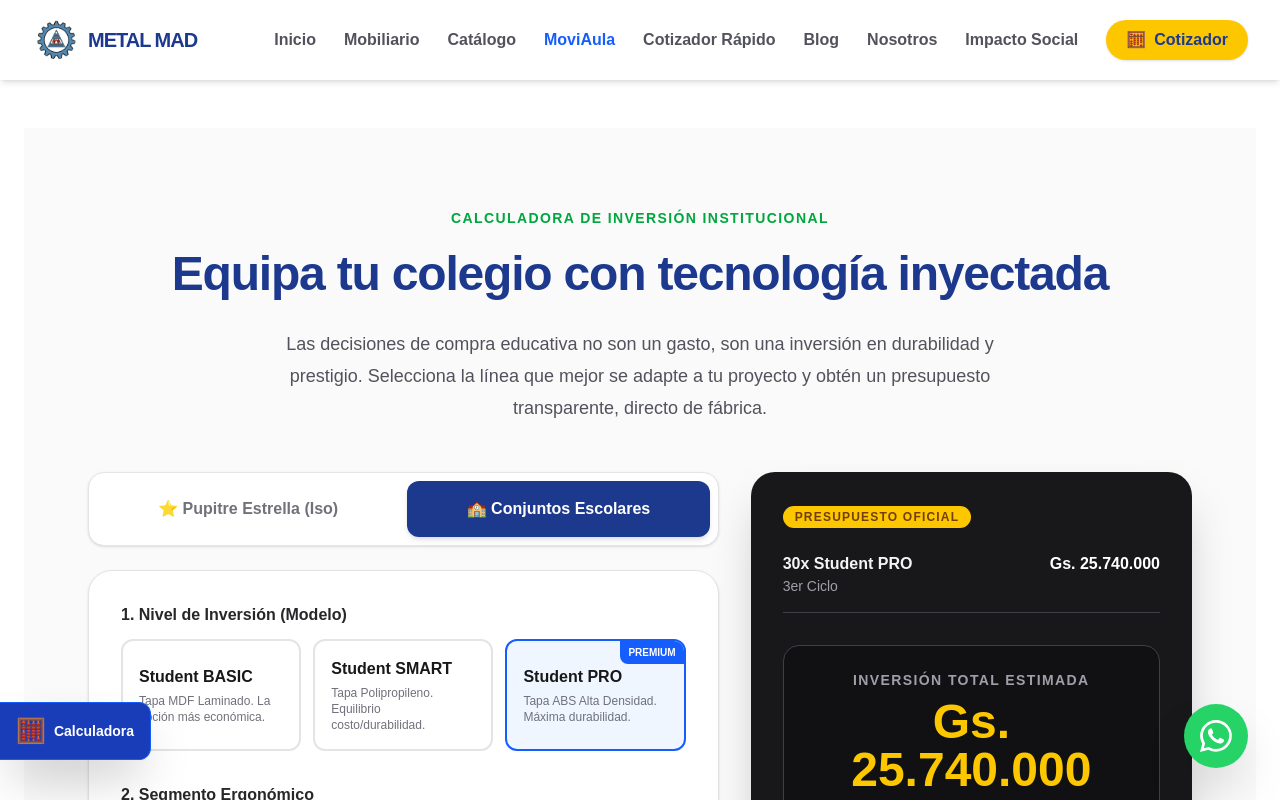
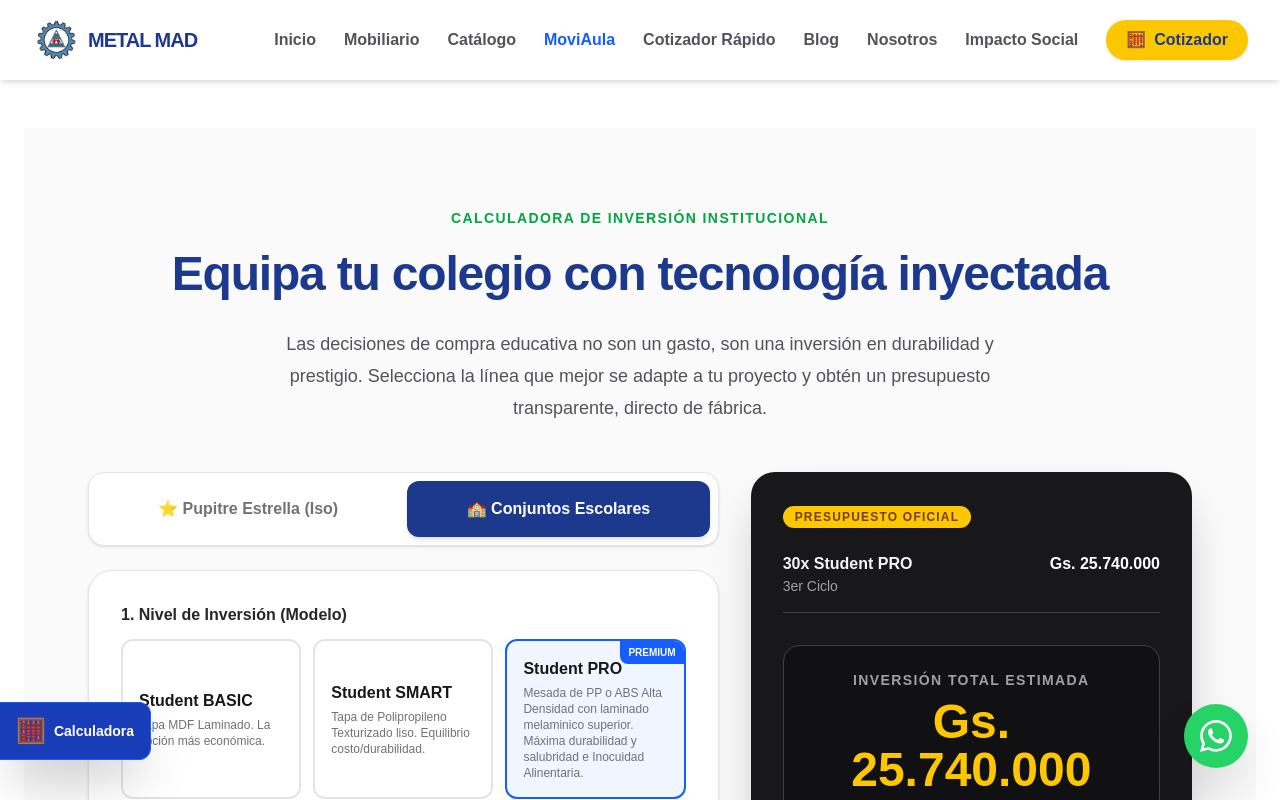
Before and after one commit to oscaramarilla/metal-mad-web, a Next.js app: page /MoviAula in a window 1280 px wide. Both pictures are taken after a click on the button "🏫 Conjuntos Escolares". Shown: the top 800 px of the page. Built offline with nearby package versions, Linux system fonts and the light colour scheme.

Commit message:
texto clases editado de calculadora moviaula

```diff
--- a/app/MoviAula/page.tsx
+++ b/app/MoviAula/page.tsx
@@ -120,12 +120,12 @@
                     </button>
                     <button onClick={() => setModelo("smart")} className={`p-4 rounded-xl border-2 text-left transition-all ${modelo === "smart" ? 'border-blue-600 bg-blue-50' : 'border-zinc-200 hover:border-blue-300'}`}>
                       <div className="font-black text-zinc-900">Student SMART</div>
-                      <div className="text-xs text-zinc-500 mt-1">Tapa Polipropileno. Equilibrio costo/durabilidad.</div>
+                      <div className="text-xs text-zinc-500 mt-1">Tapa de Polipropileno Texturizado liso. Equilibrio costo/durabilidad.</div>
                     </button>
                     <button onClick={() => setModelo("pro")} className={`p-4 rounded-xl border-2 text-left transition-all ${modelo === "pro" ? 'border-blue-600 bg-blue-50 relative overflow-hidden' : 'border-zinc-200 hover:border-blue-300 relative overflow-hidden'}`}>
                       {modelo === "pro" && <div className="absolute top-0 right-0 bg-blue-600 text-white text-[10px] font-bold px-2 py-1 rounded-bl-lg">PREMIUM</div>}
                       <div className="font-black text-zinc-900">Student PRO</div>
-                      <div className="text-xs text-zinc-500 mt-1">Tapa ABS Alta Densidad. Máxima durabilidad.</div>
+                      <div className="text-xs text-zinc-500 mt-1">Mesada de PP o ABS Alta Densidad con laminado melaminico superior. Máxima durabilidad y salubridad e Inocuidad Alinentaria.</div>
                     </button>
                   </div>
                 </div>
```
